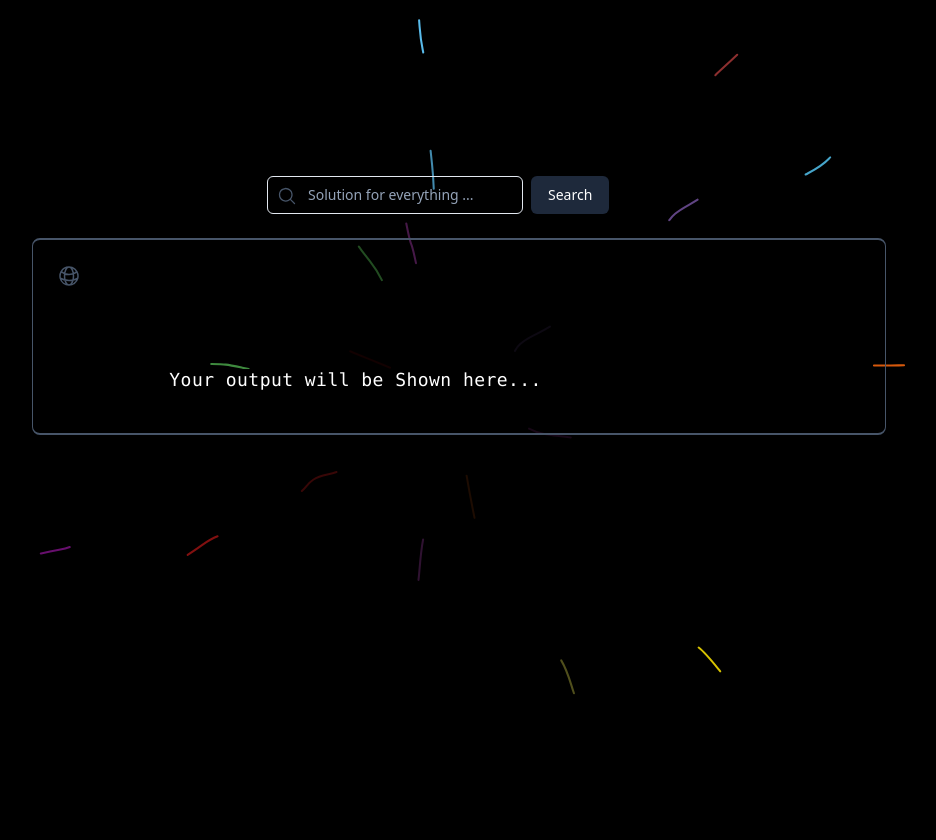
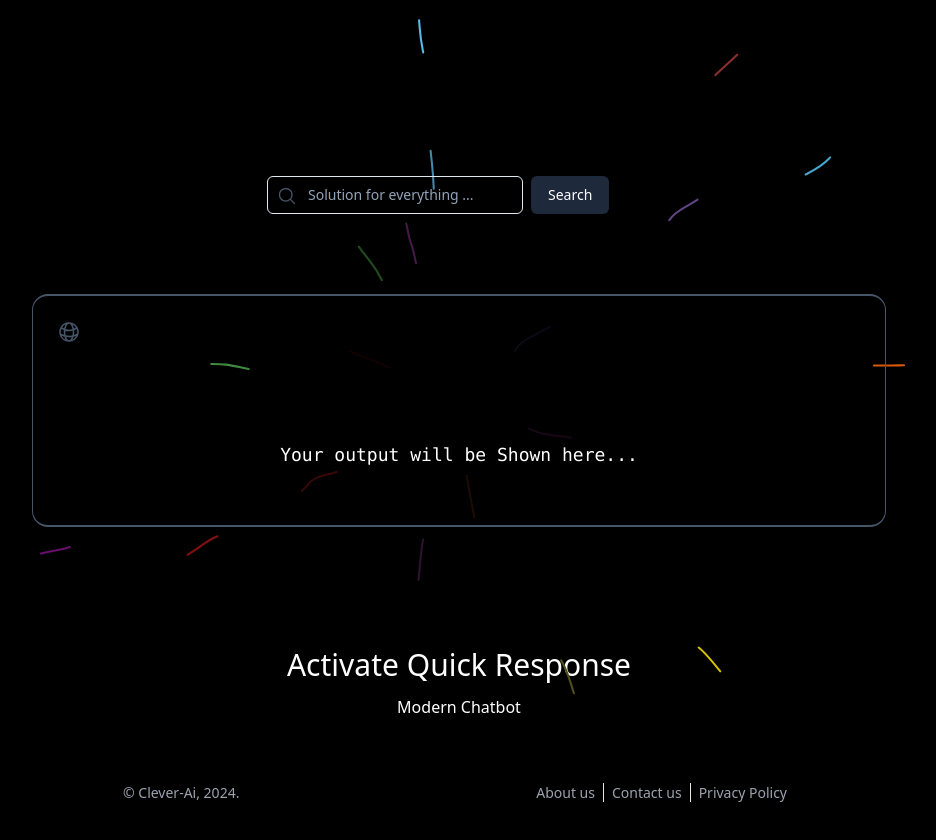
Before and after one commit to syam-ts/Clever-Ai, a React (Vite) app in the folder frontend/: page / in a window 1280 px wide. Shown: the top 840 px of the page, without its empty margins (181-1117 px from the left). Before the commit the page ends 800 px from the top, so only its background shows below. Built offline with nearby package versions, Linux system fonts and the light colour scheme.

Commit message:
footer add

```diff
--- a/frontend/src/App.tsx
+++ b/frontend/src/App.tsx
@@ -1,3 +1,4 @@
+import Footer from './components/Footer'
 import {BackgroundLines} from './components/Home'
 import { TextHoverEffect } from './components/Logo'
 
@@ -6,9 +7,9 @@ function App() {
 
 
   return (
-    <>
+    < >
+    <BackgroundLines />
 
-    <BackgroundLines />
     </>
   )
 }
--- a/frontend/src/components/Box.tsx
+++ b/frontend/src/components/Box.tsx
@@ -6,7 +6,7 @@ const Box = (props: any) => {
 
 
       return (
-        <div className="relative flex flex-col my-6 bg-transparent text-white shadow-sm border border-slate-600 border-y-2 rounded-lg w-2/3 mx-auto h-auto p-6">
+        <div className="relative flex flex-col my-20 bg-transparent text-white shadow-sm border border-slate-600 border-y-2 rounded-2xl w-2/3 mx-auto h-auto p-6">
         <div className="flex items-center mb-4">
           <svg xmlns="http://www.w3.org/2000/svg" fill="none" viewBox="0 0 24 24" stroke-width="1.5" stroke="currentColor" className="h-6 w-6 text-slate-600">
             <path stroke-linecap="round" stroke-linejoin="round" d="M12 21a9.004 9.004 0 0 0 8.716-6.747M12 21a9.004 9.004 0 0 1-8.716-6.747M12 21c2.485 0 4.5-4.03 4.5-9S14.485 3 12 3m0 18c-2.485 0-4.5-4.03-4.5-9S9.515 3 12 3m0 0a8.997 8.997 0 0 1 7.843 4.582M12 3a8.997 8.997 0 0 0-7.843 4.582m15.686 0A11.953 11.953 0 0 1 12 10.5c-2.998 0-5.74-1.1-7.843-2.918m15.686 0A8.959 8.959 0 0 1 21 12c0 .778-.099 1.533-.284 2.253m0 0A17.919 17.919 0 0 1 12 16.5c-3.162 0-6.133-.815-8.716-2.247m0 0A9.015 9.015 0 0 1 3 12c0-1.605.42-3.113 1.157-4.418" />
--- /dev/null
+++ b/frontend/src/components/Footer.tsx
@@ -0,0 +1,28 @@
+
+
+const Footer = () => {
+
+    return (
+
+<div className=" bg-black">
+    <div className="max-w-2xl mx-auto text-white py-10">
+        <div className="text-center">
+            <h3 className="text-3xl mb-3"> Activate Quick Response </h3>
+            <p> Modern Chatbot  </p>
+
+        <div className="mt-16 flex flex-col md:flex-row md:justify-between items-center text-sm text-gray-400">
+            <p className="order-2 md:order-1 mt-8 md:mt-0 hover:text-slate-500"> &copy; Clever-Ai, 2024. </p>
+            <div className="order-1 md:order-2">
+                <span className="px-2 hover:text-slate-500">About us</span>
+                <span className="px-2 hover:text-slate-500 border-l">Contact us</span>
+                <span className="px-2 hover:text-slate-500 border-l">Privacy Policy</span>
+            </div>
+        </div>
+    </div>
+</div>
+        </div>
+    )
+}
+
+
+export default Footer;
--- a/frontend/src/components/TextGen.tsx
+++ b/frontend/src/components/TextGen.tsx
@@ -53,8 +53,8 @@ export const TextGenerateEffect = ({
   return (
     <div className={cn("font-bold", className)}>
       <div className="mt-4">
-        <div className="text-white text-lg font-light leading-snug tracking-wide">
-          {renderWords()}
+      <div className="text-white text-lg font-light leading-relaxed tracking-normal text-center p-4 max-w-3xl mx-auto">
+                  {renderWords()}
         </div>
       </div>
     </div>
--- a/frontend/src/components/home.tsx
+++ b/frontend/src/components/home.tsx
@@ -3,6 +3,7 @@ import { cn } from "../utils/accternity";
 import { motion } from "framer-motion";
 import React, { useState } from "react";
 import Box from "./Box";
+import Footer from "./Footer";
 
 export const BackgroundLines = ({
   children,
@@ -101,7 +102,7 @@ export const BackgroundLines = ({
 
 
       <Box output={outputBox} />
-
+      <Footer />
     </div>
 
   );
```
